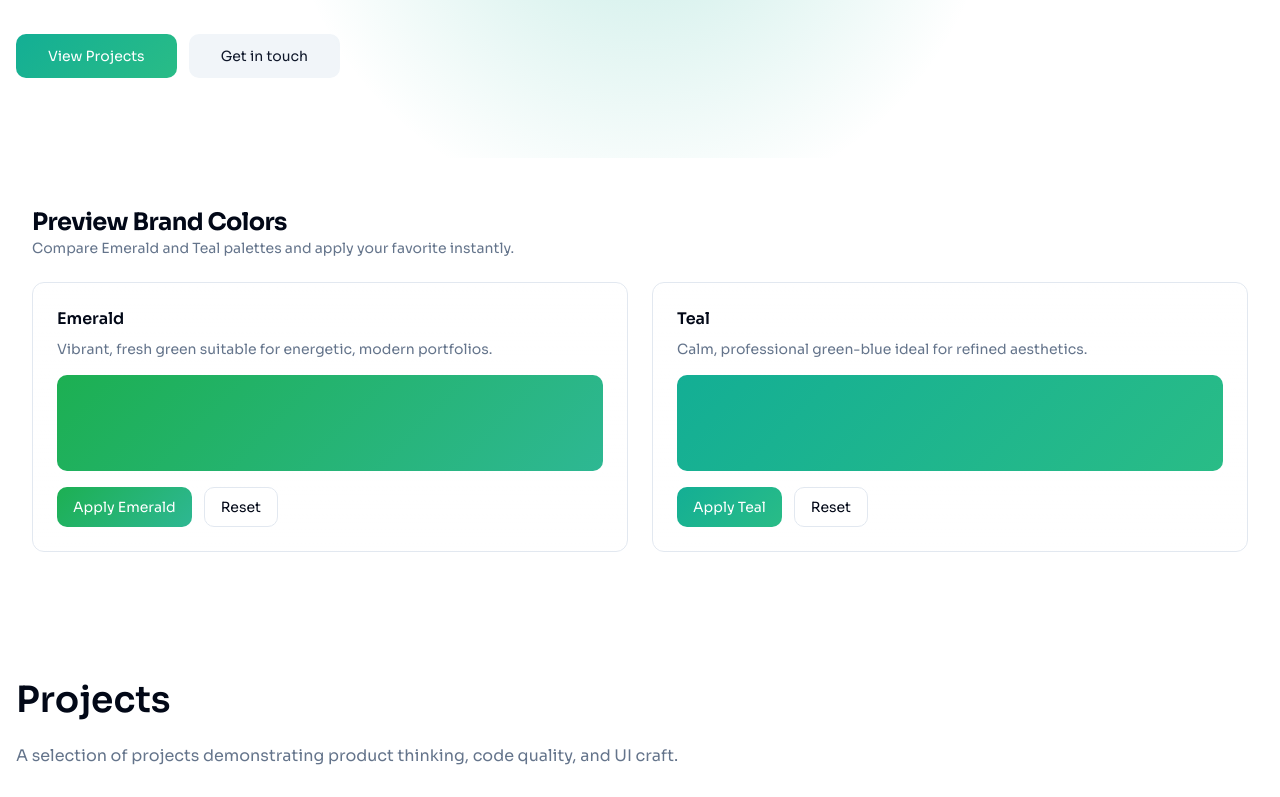
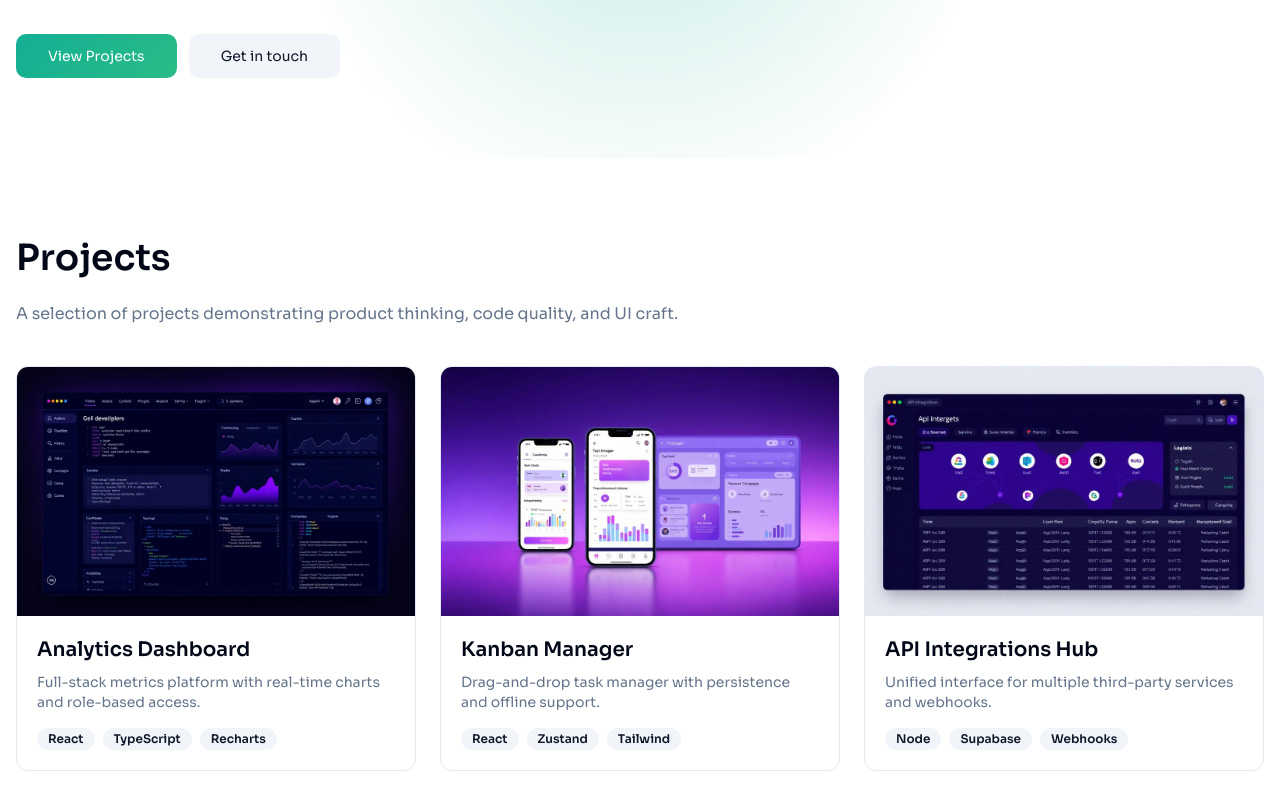
Before and after one commit to doroteaMonaco/Doroteam-Portfolio, a React (Vite) app: page / in a window 1280 px wide. Shown: the part 511-1308 px from the top of the page. Built offline with nearby package versions, Linux system fonts and the light colour scheme.

Commit message:
Remove color preview
Remove the color preview section from the portfolio page.

```diff
--- a/src/components/sections/ColorPreview.tsx
+++ /dev/null
@@ -1,62 +0,0 @@
-import { Button } from "@/components/ui/button";
-
-const applyBrand = (name: "emerald" | "teal") => {
-  if (typeof document !== "undefined") {
-    document.documentElement.setAttribute("data-brand", name);
-  }
-};
-
-const resetBrand = () => {
-  if (typeof document !== "undefined") {
-    document.documentElement.removeAttribute("data-brand");
-  }
-};
-
-export default function ColorPreview() {
-  return (
-    <section aria-labelledby="brand-preview-heading" className="container py-12">
-      <header className="mb-6">
-        <h2 id="brand-preview-heading" className="text-2xl font-bold tracking-tight">
-          Preview Brand Colors
-        </h2>
-        <p className="text-sm text-muted-foreground">
-          Compare Emerald and Teal palettes and apply your favorite instantly.
-        </p>
-      </header>
-
-      <div className="grid gap-6 md:grid-cols-2">
-        <article data-brand="emerald" className="glass rounded-lg border p-6">
-          <h3 className="mb-2 font-semibold">Emerald</h3>
-          <p className="mb-4 text-sm text-muted-foreground">
-            Vibrant, fresh green suitable for energetic, modern portfolios.
-          </p>
-          <div className="mb-4 h-24 w-full rounded-md bg-gradient-brand shadow-[var(--shadow-elevated)]" aria-hidden />
-          <div className="flex flex-wrap gap-3">
-            <Button variant="gradient" onClick={() => applyBrand("emerald")} aria-label="Apply Emerald brand colors">
-              Apply Emerald
-            </Button>
-            <Button variant="outline" onClick={resetBrand} aria-label="Reset to current brand">
-              Reset
-            </Button>
-          </div>
-        </article>
-
-        <article data-brand="teal" className="glass rounded-lg border p-6">
-          <h3 className="mb-2 font-semibold">Teal</h3>
-          <p className="mb-4 text-sm text-muted-foreground">
-            Calm, professional green-blue ideal for refined aesthetics.
-          </p>
-          <div className="mb-4 h-24 w-full rounded-md bg-gradient-brand shadow-[var(--shadow-elevated)]" aria-hidden />
-          <div className="flex flex-wrap gap-3">
-            <Button variant="gradient" onClick={() => applyBrand("teal")} aria-label="Apply Teal brand colors">
-              Apply Teal
-            </Button>
-            <Button variant="outline" onClick={resetBrand} aria-label="Reset to current brand">
-              Reset
-            </Button>
-          </div>
-        </article>
-      </div>
-    </section>
-  );
-}
--- a/src/index.css
+++ b/src/index.css
@@ -102,24 +102,6 @@ All colors MUST be HSL.
     --brand-foreground: 0 0% 100%;
   }
 
-  /* Brand preview palettes */
-  :root[data-brand="emerald"] {
-    --brand: 142 72% 40%;
-    --brand-2: 164 60% 45%;
-  }
-  :root[data-brand="teal"] {
-    --brand: 170 80% 38%;
-    --brand-2: 158 64% 45%;
-  }
-  /* Scoped previews for side-by-side demo */
-  [data-brand="emerald"] {
-    --brand: 142 72% 40%;
-    --brand-2: 164 60% 45%;
-  }
-  [data-brand="teal"] {
-    --brand: 170 80% 38%;
-    --brand-2: 158 64% 45%;
-  }
 }
 
 @layer base {
--- a/src/pages/Index.tsx
+++ b/src/pages/Index.tsx
@@ -6,7 +6,6 @@ import About from "@/components/sections/About";
 import Projects from "@/components/sections/Projects";
 import Skills from "@/components/sections/Skills";
 import Contact from "@/components/sections/Contact";
-import ColorPreview from "@/components/sections/ColorPreview";
 
 const Index = () => {
   return (
@@ -27,7 +26,6 @@ const Index = () => {
       <SiteHeader />
       <main>
         <Hero />
-        <ColorPreview />
         <Projects />
         <Skills />
         <About />
```
